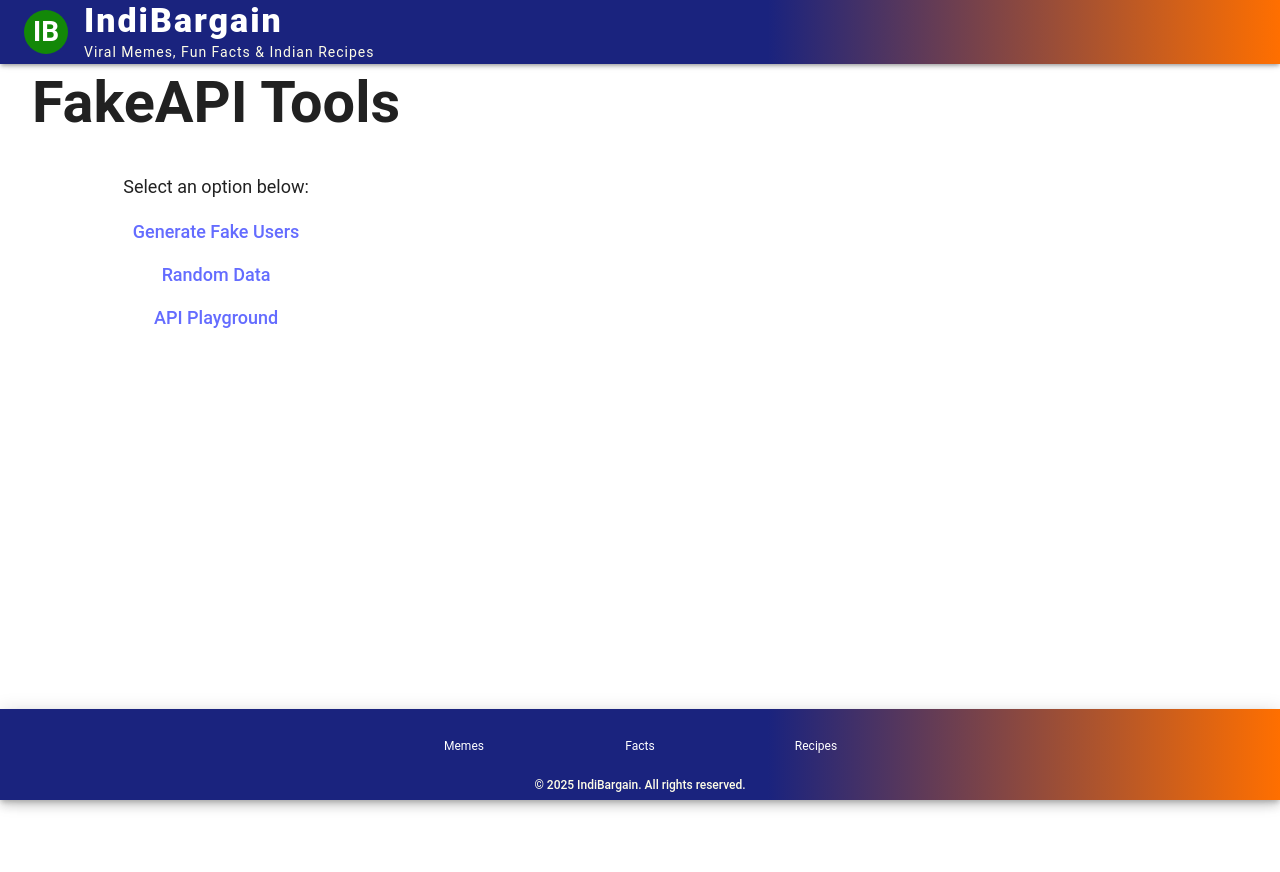
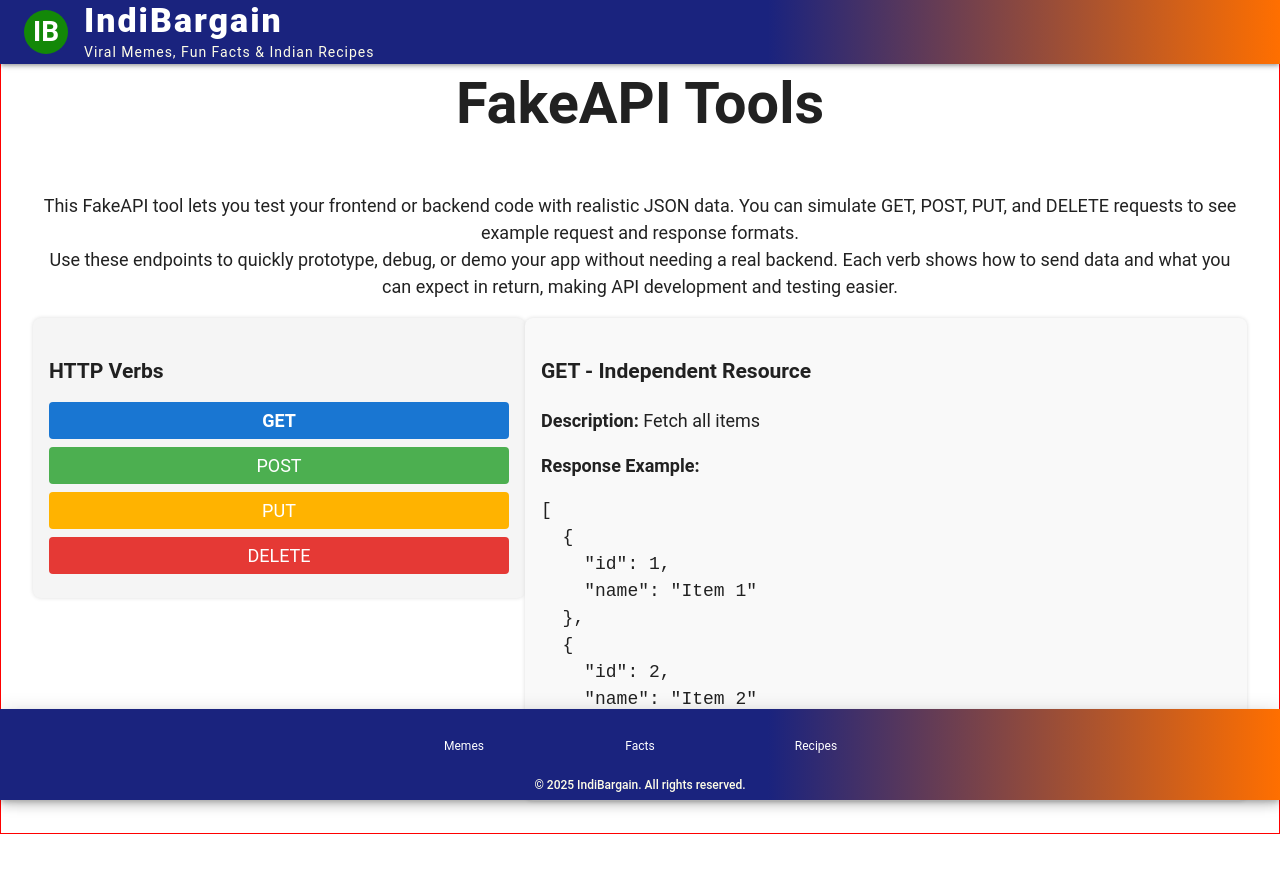
Before and after one commit to satyapriyaarya/IndiBargain, a React (Vite) app: page /FakeAPI in a window 1280 px wide. Shown: the top 872 px of the page. Before the commit the page ends 800 px from the top, so only its background shows below. Built offline with nearby package versions, Linux system fonts and the light colour scheme; some icons are missing.

Commit message:
feat: improve FakeAPI verb button colors and layout

```diff
--- a/src/App.jsx
+++ b/src/App.jsx
@@ -56,8 +56,8 @@ function App() {
           pb: 7,
           display: 'flex',
           flexDirection: 'column',
-          alignItems: 'center',
           position: 'relative',
+          width: '100%',
         }}>
           <Header />
           <Box sx={{ flex: 1, width: '100%' }}>
--- a/src/components/FakeAPI.jsx
+++ b/src/components/FakeAPI.jsx
@@ -1,16 +1,71 @@
-import React from "react";
-import { Link } from "react-router-dom";
+
+import React, { useState } from "react";
+import { Box } from '@mui/material';
+import { independentResource } from "./fakeApiData";
+
+const verbs = Object.keys(independentResource);
 
 export default function FakeAPI() {
+  const [selectedVerb, setSelectedVerb] = useState(verbs[0]);
+  const apiData = independentResource[selectedVerb];
+
   return (
-    <main style={{ padding: "2rem", textAlign: "center" }}>
-      <h1>FakeAPI Tools</h1>
-      <p>Select an option below:</p>
-      <nav style={{ display: "flex", flexDirection: "column", gap: "1rem", alignItems: "center" }}>
-        <Link to="#">Generate Fake Users</Link>
-        <Link to="#">Random Data</Link>
-        <Link to="#">API Playground</Link>
-      </nav>
-    </main>
+  <Box sx={{ padding: '2rem', width: '100%', border: '1px solid red', display: 'flex', flexDirection: 'column' }}>
+    <h1 style={{ textAlign: "center", width: "100%" }}>FakeAPI Tools
+    </h1>
+      <p style={{ textAlign: "center", width: "100%" }}>
+        This FakeAPI tool lets you test your frontend or backend code with realistic JSON data.
+        You can simulate GET, POST, PUT, and DELETE requests to see example request and response formats.<br/>
+        Use these endpoints to quickly prototype, debug, or demo your app without needing a real backend.
+        Each verb shows how to send data and what you can expect in return, making API development and testing easier.<br/>
+      </p>
+  <div style={{ display: "flex", flexDirection: "row", width: "100%", margin: "0 auto", alignItems: "flex-start", minHeight: "350px" }}>
+        <div style={{ flex: 4, background: "#f5f5f5", borderRadius: 8, padding: "1rem", boxShadow: "0 0 4px #ddd" }}>
+          <h3 style={{ textAlign: "left", marginBottom: "1rem" }}>HTTP Verbs</h3>
+          {verbs.map((verb) => (
+            <button
+              key={verb}
+              style={{
+                display: "block",
+                width: "100%",
+                marginBottom: "0.5rem",
+                padding: "0.5rem 0.8rem",
+                fontWeight: selectedVerb === verb ? "bold" : "normal",
+                color: '#fff',
+                background:
+                  verb === 'GET' ? (selectedVerb === verb ? '#1976d2' : '#2196f3') :
+                  verb === 'POST' ? (selectedVerb === verb ? '#388e3c' : '#4caf50') :
+                  verb === 'PUT' ? (selectedVerb === verb ? '#ffa000' : '#ffb300') :
+                  verb === 'DELETE' ? (selectedVerb === verb ? '#d32f2f' : '#e53935') :
+                  selectedVerb === verb ? '#757575' : '#bdbdbd',
+                border: "none",
+                borderRadius: 4,
+                cursor: "pointer",
+                transition: 'background 0.2s',
+              }}
+              onClick={() => setSelectedVerb(verb)}
+            >
+              {verb}
+            </button>
+          ))}
+        </div>
+  <div style={{ flex: 6, textAlign: "left", background: "#f9f9f9", padding: "1rem", borderRadius: 8, boxShadow: "0 0 4px #ddd", minWidth: 0 }}>
+          <h3>{selectedVerb} - Independent Resource</h3>
+          {apiData.description && <p><strong>Description:</strong> {apiData.description}</p>}
+          {apiData.request && (
+            <div>
+              <strong>Request Example:</strong>
+              <pre>{JSON.stringify(apiData.request, null, 2)}</pre>
+            </div>
+          )}
+          {apiData.response && (
+            <div>
+              <strong>Response Example:</strong>
+              <pre>{JSON.stringify(apiData.response, null, 2)}</pre>
+            </div>
+          )}
+        </div>
+      </div>
+    </Box>
   );
 }
--- /dev/null
+++ b/src/components/fakeApiData.js
@@ -0,0 +1,22 @@
+// Independent object with all HTTP verbs
+export const independentResource = {
+  GET: {
+    description: "Fetch all items",
+    response: [{ id: 1, name: "Item 1" }, { id: 2, name: "Item 2" }]
+  },
+  POST: {
+    description: "Create a new item",
+    request: { name: "New Item" },
+    response: { id: 3, name: "New Item" }
+  },
+  PUT: {
+    description: "Update an item",
+    request: { id: 1, name: "Updated Item" },
+    response: { id: 1, name: "Updated Item" }
+  },
+  DELETE: {
+    description: "Delete an item",
+    request: { id: 1 },
+    response: { success: true }
+  }
+};
```
